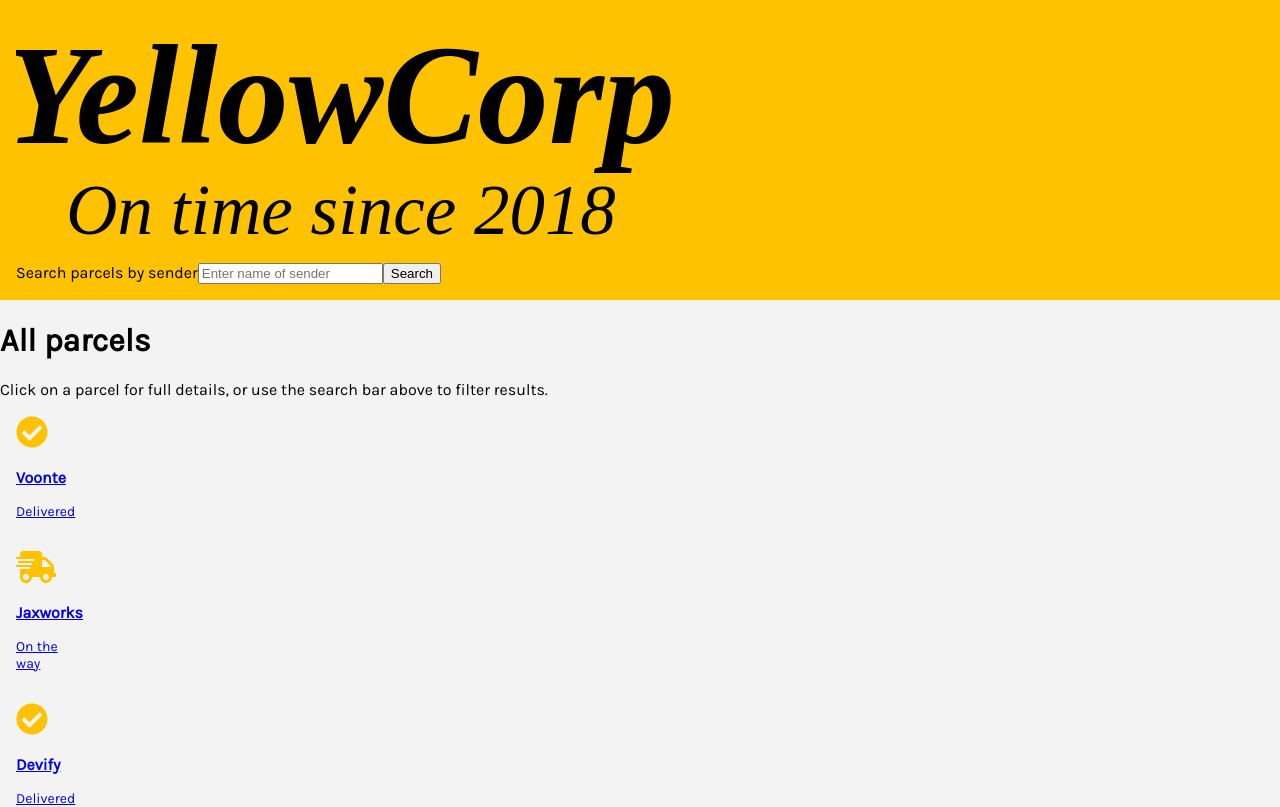
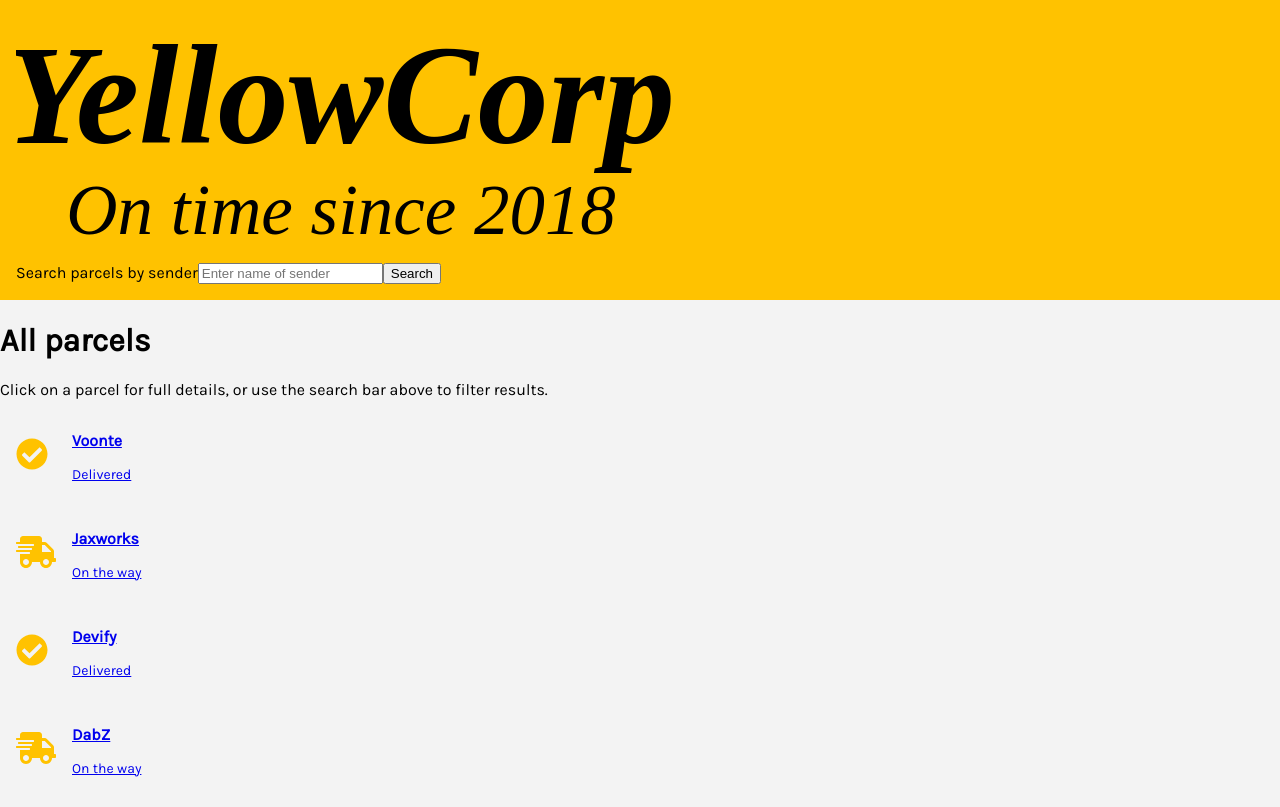
Before and after one commit to eeels22/package-tracker, a React (Create React App) app: page /list in a window 1280 px wide. Shown: the top 807 px of the page. Built offline with nearby package versions, Linux system fonts and the light colour scheme.

Commit message:
fixed Link path

```diff
--- a/src/components/OrderConcise.jsx
+++ b/src/components/OrderConcise.jsx
@@ -7,8 +7,8 @@ import StatusWording from "./StatusWording";
 
 export default function OrderConcise({ information }) {
   return (
-    <div className="OrderConcise">
-      <Link to={`parcel/${information.parcel_id}`}>
+    <Link to={`/parcel/${information.parcel_id}`}>
+      <div className="OrderConcise">
         <div className="left">
           <StatusIcon orderStatus={information.status} />
         </div>
@@ -16,7 +16,7 @@ export default function OrderConcise({ information }) {
           <p className="sender">{information.sender}</p>
           <StatusWording orderStatus={information.status} />
         </div>
-      </Link>
-    </div>
+      </div>
+    </Link>
   );
 }
```
